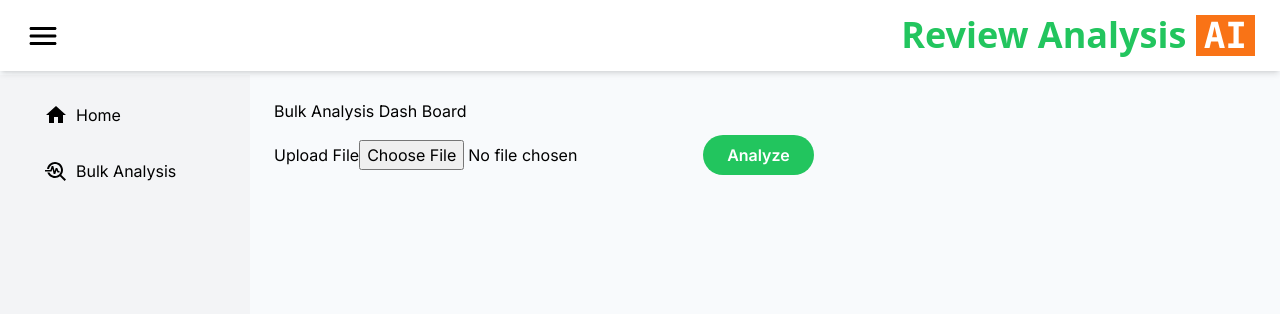
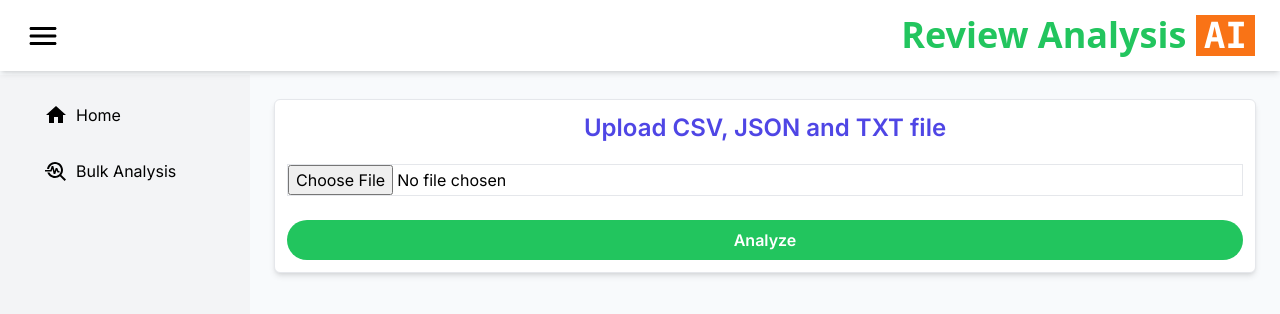
Before and after one commit to PatelPreyansh30/fe-sentimental-analysis, a Next.js app: page /home/bulk in a window 1280 px wide. Shown: the top 314 px of the page. Built offline with nearby package versions, Linux system fonts and the light colour scheme.

Commit message:
some changes

```diff
--- /dev/null
+++ b/src/components/BoxHeading.tsx
@@ -0,0 +1,11 @@
+import React from "react";
+
+const BoxHeading = (props: { label: string }) => {
+  return (
+    <p className="block w-full mb-2 text-2xl text-indigo-600 font-semibold text-center">
+      {props.label}
+    </p>
+  );
+};
+
+export default BoxHeading;
--- a/src/components/Gauge/Gauge.tsx
+++ b/src/components/Gauge/Gauge.tsx
@@ -3,6 +3,7 @@ import ReviewsProvider from "./ReviewsProvider";
 import { GaugePropsTypes } from "@/utils/types";
 import { CircularProgressbar } from "react-circular-progressbar";
 import "react-circular-progressbar/dist/styles.css";
+import BoxHeading from "../BoxHeading";
 
 const Gauge = (props: GaugePropsTypes) => {
   const calcColor = (sentiment: string) => {
@@ -17,9 +18,7 @@ const Gauge = (props: GaugePropsTypes) => {
 
   return (
     <div className="p-3 border rounded-md shadow-md bg-white">
-      <p className="mb-2 font-mono text-2xl text-center text-orange-500 font-semibold">
-        REVIEW OUTPUT
-      </p>
+      <BoxHeading label="REVIEW OUTPUT" />
       <div className="flex items-center justify-center">
         <div className="relative w-[180px] h-[180px]">
           <ReviewsProvider valueStart={0} valueEnd={props.value}>
--- a/src/module/Analyze/AnalyzeInput.tsx
+++ b/src/module/Analyze/AnalyzeInput.tsx
@@ -1,3 +1,4 @@
+import BoxHeading from "@/components/BoxHeading";
 import { ApiConstant } from "@/constant/applicationConstant";
 import appClient from "@/network/appClient";
 import { joiUtils } from "@/utils/joiValidation";
@@ -69,14 +70,11 @@ const AnalyzeInput = (props: {
 
   return (
     <div className="p-3 border rounded-md shadow-md bg-white">
-      <p className="mb-2 font-mono text-2xl text-center text-orange-500 font-semibold">
-        REVIEW INPUT
-      </p>
+      <BoxHeading label="REVIEW INPUT" />
       <TextField
         value={props.sentence}
         onChange={handleOnChange}
         name="sentence"
-        id="outlined-textarea"
         label="Enter your review"
         multiline
         rows={5}
--- a/src/module/Analyze/History.tsx
+++ b/src/module/Analyze/History.tsx
@@ -1,3 +1,4 @@
+import BoxHeading from "@/components/BoxHeading";
 import { SessionReviewType } from "@/utils/types";
 import React from "react";
 
@@ -6,9 +7,7 @@ const History = (props: { sessionStorageReviews: SessionReviewType[] }) => {
     <div className="p-3 border rounded-md shadow-md bg-white">
       {props.sessionStorageReviews.length !== 0 ? (
         <>
-          <p className="mb-2 font-mono text-2xl text-center text-orange-500 font-semibold">
-            REVIEW HISTORY
-          </p>
+          <BoxHeading label="REVIEW HISTORY" />
           <div className="h-[200px] overflow-y-auto whitespace-nowrap">
             {props.sessionStorageReviews.map((item, index) => (
               <div
--- a/src/module/BulkAnalyze/BulkAnalyze.tsx
+++ b/src/module/BulkAnalyze/BulkAnalyze.tsx
@@ -1,73 +1,23 @@
 "use client";
 
-import React, { useEffect, useState } from "react";
-import appClient from "@/network/appClient";
-import { ApiConstant } from "@/constant/applicationConstant";
+import React, { useState } from "react";
 import Loader from "@/components/Loader";
-import { joiUtils } from "@/utils/joiValidation";
-import { ToastErrorMessage } from "@/utils/toastifyAlerts";
+import BulkAnalyzeInput from "./BulkAnalyzeInput";
 
 const BulkAnalyze = () => {
   const [uploadedFile, setUploadedFile] = useState<File | null>(null);
-  const [isButtonClicked, setIsButtonClicked] = useState(false);
   const [isApiCalling, setIsApiCalling] = useState(false);
-
-  const handleFileChange = (e: React.ChangeEvent<HTMLInputElement>) => {
-    setIsButtonClicked(false);
-    setIsApiCalling(false);
-    if (e.target.files && e.target.files[0]) {
-      const file = e.target.files[0];
-      setUploadedFile(file);
-    }
-  };
-  const handleOnClick = () => {
-    setIsButtonClicked(true);
-
-    getBulkReviewAnalysis();
-
-    // joi validation for bulk analysis file input goes here
-
-    // const result = joiUtils.validateReviewData(sentence);
-    // if (result.status) {
-    //   getReviewAnalysis();
-    // } else {
-    //   ToastErrorMessage(result.message);
-    // }
-  };
-
-  const getBulkReviewAnalysis = async () => {
-    setIsApiCalling(true);
-    try {
-      if (uploadedFile) {
-        const fileData = new FormData();
-        fileData.append("file", uploadedFile);
-        const res = await appClient.post(
-          ApiConstant.GET_BULK_REVIEW_RESULT,
-          fileData
-        );
-      }
-      setIsApiCalling(false);
-    } catch {
-      setIsApiCalling(false);
-      setIsButtonClicked(false);
-      console.log("api failed");
-    }
-  };
 
   return (
     <>
       {isApiCalling && <Loader />}
-      <p>Bulk Analysis Dash Board</p>
-      Upload File
-      <input type="file" onChange={handleFileChange} />
-      <button
-        onClick={handleOnClick}
-        className={`mt-3 px-6 py-2 rounded-full text-white font-semibold bg-green-500 hover:bg-green-600`}
-        // className={`mt-3 px-6 py-2 rounded-full text-white font-semibold bg-green-500 ${isButtonClicked ? "cursor-not-allowed" : "hover:bg-green-600"}`}
-        disabled={isButtonClicked}
-      >
-        Analyze
-      </button>
+      <div>
+        <BulkAnalyzeInput
+          uploadedFile={uploadedFile}
+          setUploadedFile={setUploadedFile}
+          setIsApiCalling={setIsApiCalling}
+        />
+      </div>
     </>
   );
 };
--- /dev/null
+++ b/src/module/BulkAnalyze/BulkAnalyzeInput.tsx
@@ -0,0 +1,70 @@
+import BoxHeading from "@/components/BoxHeading";
+import { ApiConstant } from "@/constant/applicationConstant";
+import appClient from "@/network/appClient";
+import { ToastErrorMessage } from "@/utils/toastifyAlerts";
+import React, { useState } from "react";
+
+const BulkAnalyzeInput = (props: {
+  uploadedFile: File | null;
+  setUploadedFile: any;
+  setIsApiCalling: any;
+}) => {
+  const [isButtonClicked, setIsButtonClicked] = useState(false);
+
+  const handleFileChange = (e: React.ChangeEvent<HTMLInputElement>) => {
+    setIsButtonClicked(false);
+    props.setIsApiCalling(false);
+    if (e.target.files && e.target.files[0]) {
+      const file = e.target.files[0];
+      props.setUploadedFile(file);
+    }
+  };
+
+  const handleOnClick = () => {
+    setIsButtonClicked(true);
+    getBulkReviewAnalysis();
+  };
+
+  const getBulkReviewAnalysis = async () => {
+    props.setIsApiCalling(true);
+    try {
+      if (props.uploadedFile) {
+        const fileData = new FormData();
+        fileData.append("file", props.uploadedFile);
+        const res = await appClient.post(
+          ApiConstant.GET_BULK_REVIEW_RESULT,
+          fileData
+        );
+      }
+      props.setIsApiCalling(false);
+    } catch {
+      props.setIsApiCalling(false);
+      setIsButtonClicked(false);
+      ToastErrorMessage("api failed");
+    }
+  };
+
+  return (
+    <div className="p-3 border rounded-md shadow-md bg-white">
+      <div className="grid grid-cols-1 gap-3">
+        <BoxHeading label="Upload CSV, JSON and TXT file" />
+        <input
+          type="file"
+          onChange={handleFileChange}
+          className="w-full border"
+        />
+        <button
+          onClick={handleOnClick}
+          className={`block mt-3 px-6 py-2 rounded-full text-white font-semibold bg-green-500 ${
+            isButtonClicked ? "cursor-not-allowed" : "hover:bg-green-600"
+          }`}
+          disabled={isButtonClicked}
+        >
+          Analyze
+        </button>
+      </div>
+    </div>
+  );
+};
+
+export default BulkAnalyzeInput;
--- a/src/network/appClient.ts
+++ b/src/network/appClient.ts
@@ -6,7 +6,6 @@ import { ToastErrorMessage, ToastWarningMessage } from "@/utils/toastifyAlerts";
 
 const appClient = axios.create({
   baseURL: ApiConstant.BASE_URL,
-  // timeout: 15000,
 });
 
 appClient.interceptors.request.use(
@@ -54,7 +53,7 @@ appClient.interceptors.response.use(
       }
     } else {
       ToastWarningMessage(
-        "Unexcepted error occured, Please try again after some time."
+        "Backend server not responded."
       );
     }
 
```
